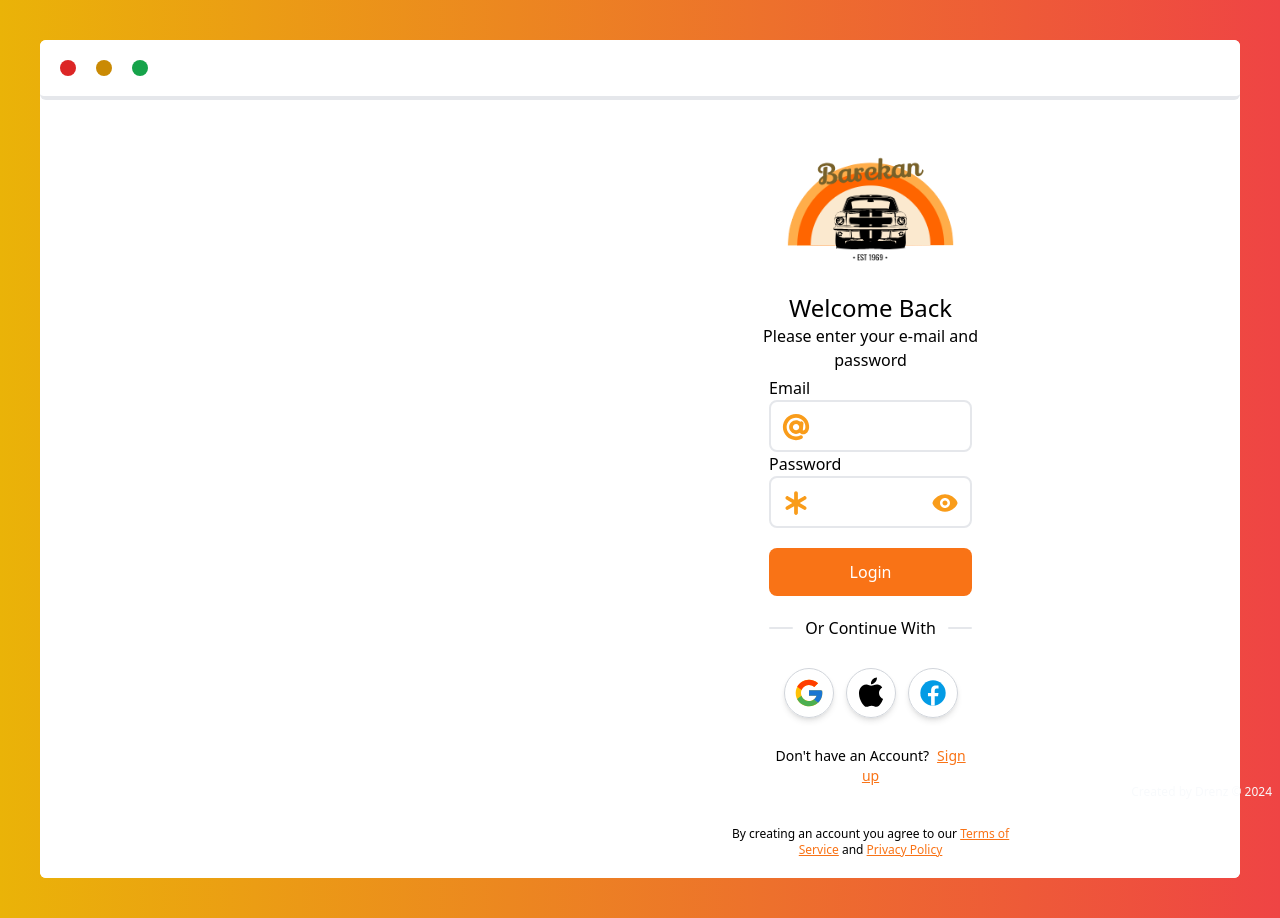
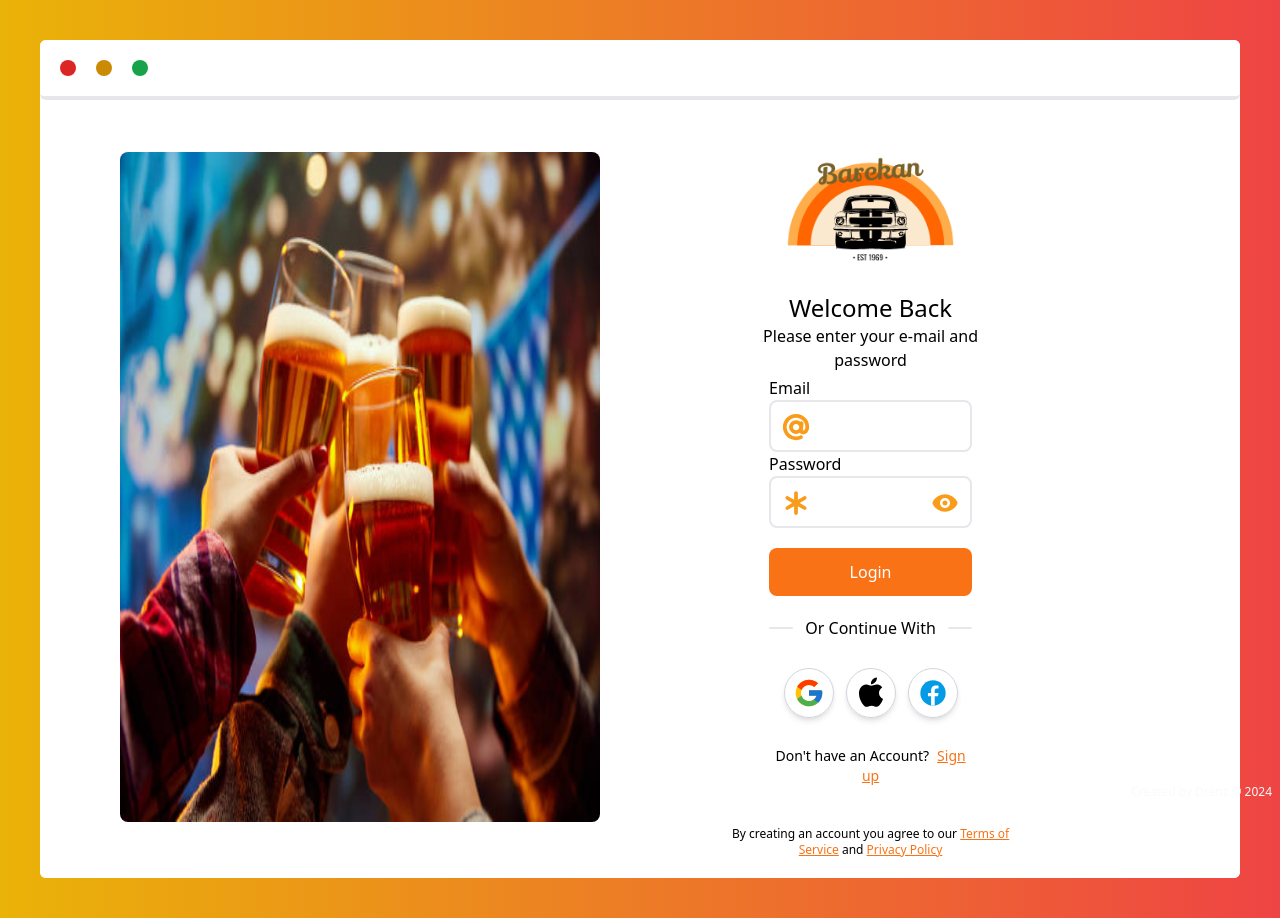
Before and after one commit to Rdss-rgb/barekan_custom_login, a plain HTML site: page index.html in a window 1280 px wide. Drawn offline with nearby package versions, Linux system fonts and the light colour scheme; the site is published under a folder, as on GitHub Pages, so addresses that start at the root find nothing.

Commit message:
barek push

```diff
--- a/index.html
+++ b/index.html
@@ -13,7 +13,7 @@
     <div class="min-h-dvh bg-gradient-to-r from-yellow-500 to-red-500 p-3  md:p-10 flex">
         <div class="relative w-full min-100 flex flex-col gap-1 bg-white rounded-md " >
         <div class="hidden xl:flex absolute z-50 rounded-lg w-2/5 top-28 left-20 transition ease-in-out duration-1000 h-4/5" id="slider">
-            <img src="/assets/img/sliders.jpg" alt="" srcset="" class="rounded-lg" id="slider-img">
+            <img src="assets/img/sliders.jpg" alt="" srcset="" class="rounded-lg" id="slider-img">
         </div>
             <div class="w-full min-100 flex gap-5 bg-white p-5 rounded-md md:flex-row  border-b-4">
                 <div class="w-4 h-4 bg-red-600 rounded-full" title="Exit"></div>
```
